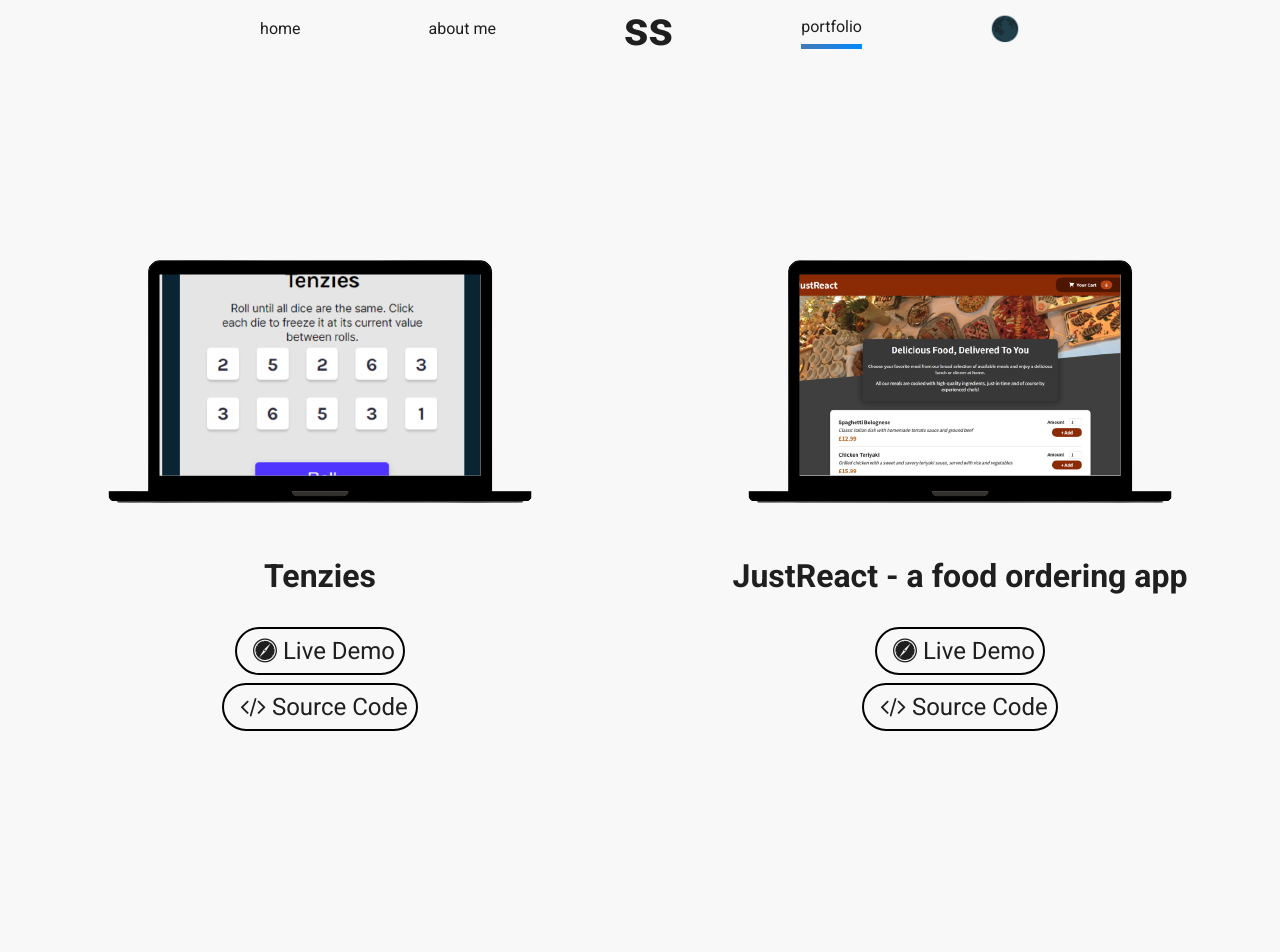
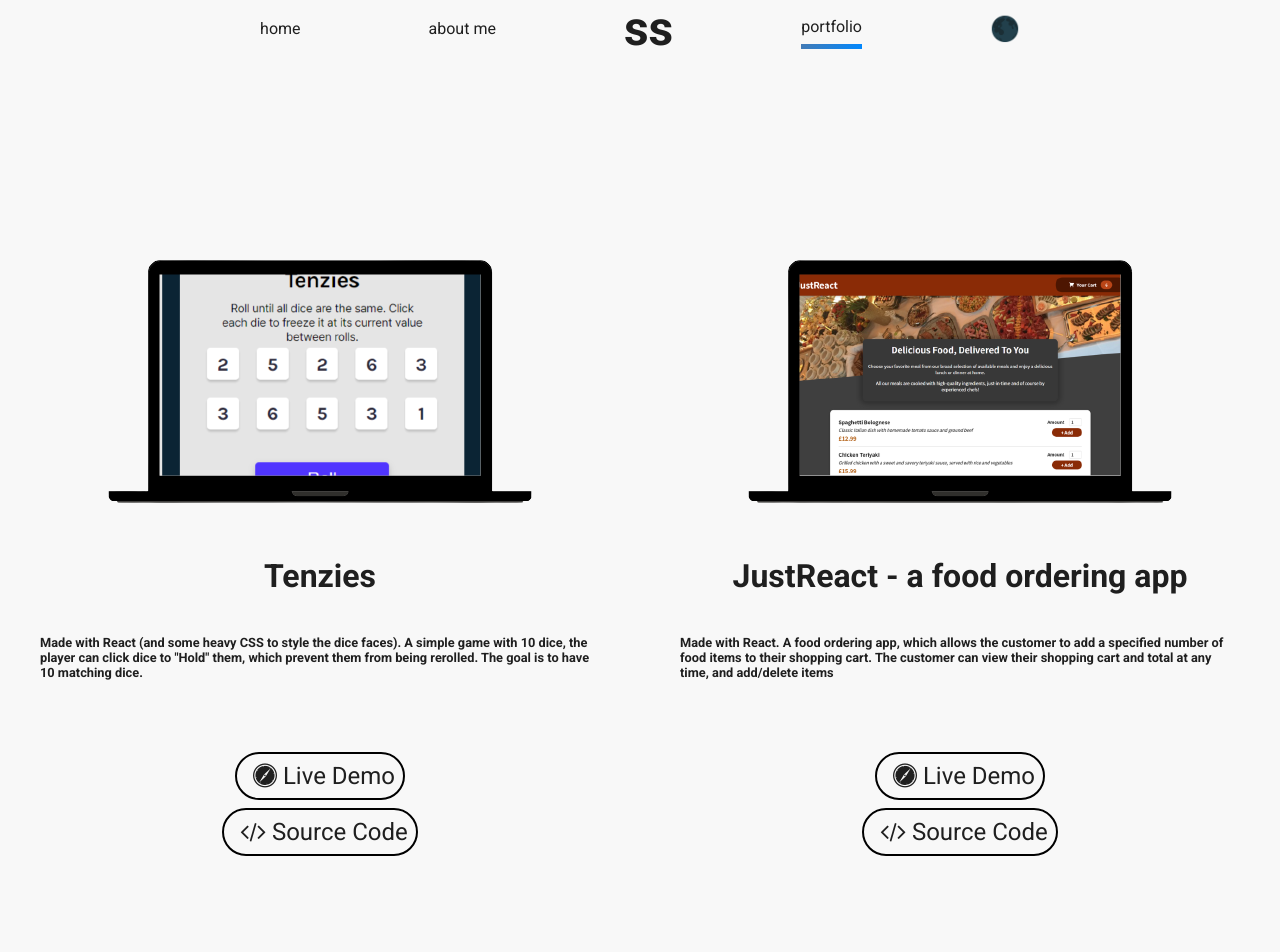
Before and after one commit to steven32323/react-portfolio, a React (Create React App) app: page /portfolio in a window 1280 px wide. Shown: the top 952 px of the page. Built offline with nearby package versions, Linux system fonts and the light colour scheme; the HTML template or start-up script is replaced by a standard one.

Commit message:
added description field to portfolios

```diff
--- a/src/components/portfolio/Portfolio.js
+++ b/src/components/portfolio/Portfolio.js
@@ -1,18 +1,18 @@
-import React from 'react';
+import React from "react";
 import PortfolioBlock from "./PortfolioBlock";
-import {Box, Grid} from "@mui/material";
-import {info} from "../../info/Info";
+import { Box, Grid } from "@mui/material";
+import { info } from "../../info/Info";
 
 export default function Portfolio() {
   return (
     <Box>
-            <Grid container display={'flex'} justifyContent={'center'}>
+      <Grid container display={"flex"} justifyContent={"center"}>
         {info.portfolio.map((project, index) => (
           <Grid item xs={12} md={6} key={index}>
-                       <PortfolioBlock image={project.image} live={project.live} source={project.source} title={project.title} />
+            <PortfolioBlock project={project} />
           </Grid>
         ))}
       </Grid>
     </Box>
   );
-};
+}
--- a/src/components/portfolio/PortfolioBlock.js
+++ b/src/components/portfolio/PortfolioBlock.js
@@ -1,24 +1,37 @@
-import React from 'react';
+import React from "react";
 import IconLink from "./IconLink";
-import {Box} from "@mui/material";
+import { Box } from "@mui/material";
 
-function PortfolioBlock(props) {
-   const {image, live, source, title} = props;
-   return (
-      <Box display={'flex'} flexDirection={'column'} justifyContent={'center'} alignItems={'center'}>
-         <Box component={'img'} src={image} alt={'mockup'}/>
-         <h1 style={{fontSize: '2rem'}}>{title}</h1>
-         <Box className={'portfolio'} display={'flex'} flexDirection={'column'} gap={'0.5rem'}
-              alignItems={'center'} fontSize={'1.5rem'} py={'2rem'}>
-            <Box p={1} border={'2px solid black'} borderRadius={'25px'}>
-               <IconLink link={live} title={'Live Demo'} icon={'fa fa-safari'}/>
-            </Box>
-            <Box p={1} border={'2px solid black'} borderRadius={'25px'}>
-               <IconLink link={source} title={'Source Code'} icon={'fa fa-code'}/>
-            </Box>
-         </Box>
+function PortfolioBlock({ project }) {
+  const { image, description, live, source, title } = project;
+  return (
+    <Box
+      display={"flex"}
+      flexDirection={"column"}
+      justifyContent={"center"}
+      alignItems={"center"}
+    >
+      <Box component={"img"} src={image} alt={"mockup"} />
+      <h1 style={{ fontSize: "2rem" }}>{title}</h1>
+      <h3 style={{ fontSize: "0.8rem", padding: "5vh" }}>{description}</h3>
+      <Box
+        className={"portfolio"}
+        display={"flex"}
+        flexDirection={"column"}
+        gap={"0.5rem"}
+        alignItems={"center"}
+        fontSize={"1.5rem"}
+        py={"2rem"}
+      >
+        <Box p={1} border={"2px solid black"} borderRadius={"25px"}>
+          <IconLink link={live} title={"Live Demo"} icon={"fa fa-safari"} />
+        </Box>
+        <Box p={1} border={"2px solid black"} borderRadius={"25px"}>
+          <IconLink link={source} title={"Source Code"} icon={"fa fa-code"} />
+        </Box>
       </Box>
-   );
+    </Box>
+  );
 }
 
 export default PortfolioBlock;
--- a/src/info/Info.js
+++ b/src/info/Info.js
@@ -5,32 +5,17 @@ import mock3 from "../img/mock3.png";
 import mock4 from "../img/mock4.png";
 import mock5 from "../img/mock5.png";
 
-/* Hi there! Thanks for checking out my portfolio template. Be sure to read the comments to get a better understanding of
-how to make this template work best for you! */
-
 export let colors = ["rgb(0, 136, 255)", "rgb(111, 114, 133)"];
-/*
-I highly recommend using a gradient generator like https://gradientgenerator.paytonpierce.dev/ to generate a pair of colors that you like.
-These colors will be used to style your name on the homepage, the background of your picture, and some other accents throughout
-the site.
- */
-
-/*
-So let's get started! Some of the info below is pretty self-explanatory, like 'firstName' and 'bio'. I'll try to explain anything
-that might not be obvious right off the bat :) I recommend looking at the template example live using "npm start" to get an idea
-of what each of the values mean.
- */
 
 export const info = {
   firstName: "Steven",
   lastName: "Smith",
-  initials: "ss", // the example uses first and last, but feel free to use three or more if you like.
+  initials: "ss",
   position: "a Frontend Developer",
-  selfPortrait: self, // don't change this unless you want to name your self-portrait in the "img" folder something else!
-  gradient: `-webkit-linear-gradient(135deg, ${colors})`, // don't change this either
+  selfPortrait: self,
+  gradient: `-webkit-linear-gradient(135deg, ${colors})`,
   baseColor: colors[0],
   miniBio: [
-    // these are just some "tidbits" about yourself. You can look at mine https://paytonjewell.github.io/#/ for an example if you'd like
     {
       emoji: "☕",
       text: "fueled by coffee (cliché but true)",
@@ -49,16 +34,6 @@ export const info = {
     },
   ],
   socials: [
-    // {
-    //   link: "https://facebook.com",
-    //   icon: "fa fa-facebook",
-    //   label: "facebook",
-    // },
-    // {
-    //   link: "https://instagram.com",
-    //   icon: "fa fa-instagram",
-    //   label: "instagram",
-    // },
     {
       link: "https://github.com/steven32323",
       icon: "fa fa-github",
@@ -69,13 +44,6 @@ export const info = {
       icon: "fa fa-linkedin",
       label: "linkedin",
     },
-    // {
-    //   link: "https://twitter.com",
-    //   icon: "fa fa-twitter",
-    //   label: "twitter",
-    // },
-    // Feel free to remove any of these that you don't have. I'll write an FAQ on how to add new ones later, let me know if you have a request for an icon!
-    // Just change the links so that they lead to your social profiles.
   ],
   bio: "Hello! I'm Steven. I'm currently a Senior Team Leader at Scotmid Co-operative. I'm a self-taught learner, I enjoy coding and gaming, and I'm both amazed and terrified of recent advances in AI.",
   skills: {
@@ -117,37 +85,44 @@ export const info = {
       label: "coding",
       emoji: "💻",
     },
-    // Same as above, change the emojis to match / relate to your hobbies or interests.
-    // You can also remove the emojis if you'd like, I just think they look cute :P
   ],
   portfolio: [
-    // This is where your portfolio projects will be detailed
     {
       title: "Tenzies",
+      description:
+        ' Made with React (and some heavy CSS to style the dice faces). A simple game with 10 dice, the player can click dice to "Hold" them, which prevent them from being rerolled. The goal is to have 10 matching dice.',
       live: "https://ssmith-tenzies.netlify.app/",
       source: "https://github.com/steven32323/Tenzies",
       image: mock5,
     },
     {
       title: "JustReact - a food ordering app",
+      description:
+        " Made with React. A food ordering app, which allows the customer to add a specified number of food items to their shopping cart. The customer can view their shopping cart and total at any time, and add/delete items",
       live: "https://justreact-foodapp.netlify.app/",
       source: "https://github.com/steven32323/react-FoodOrderApp",
       image: mock3,
     },
     {
       title: "Expense Tracker",
+      description:
+        " Made with React. More of a test app than anything else, allows the user to add expenses based on date, and amount. Allows filtering with the graph changing dynamically to show each months expenses proportional to the total expenses. Local Storage is used to store users data",
       live: "https://ssmithexpensetracker.netlify.app/",
       source: "https://github.com/steven32323/react-expense-tracker",
       image: mock1,
     },
     {
       title: "Bankist Landing Page",
+      description:
+        "Made using pure Javascript, practicing lazy loading, slow scrolling, modal windows and carousels.",
       live: "https://steven32323.github.io/Bankist-Landing-Page/",
       source: "https://github.com/steven32323/Bankist-Landing-Page",
       image: mock2,
     },
     {
       title: "Airbnb Experiences mockup",
+      description:
+        "Part of the Scrimba React course. A simple mockup of the Airbnb Experiences page. Top half of the page is static, with the bottom half dynamically rendering based on properties such as image, price, and availability",
       live: "https://airbnb-experiencesclone.netlify.app/",
       source: "https://github.com/steven32323/react-airbnb-clone",
       image: mock4,
```
Lines whose indentation alone changed are shown as unchanged.
